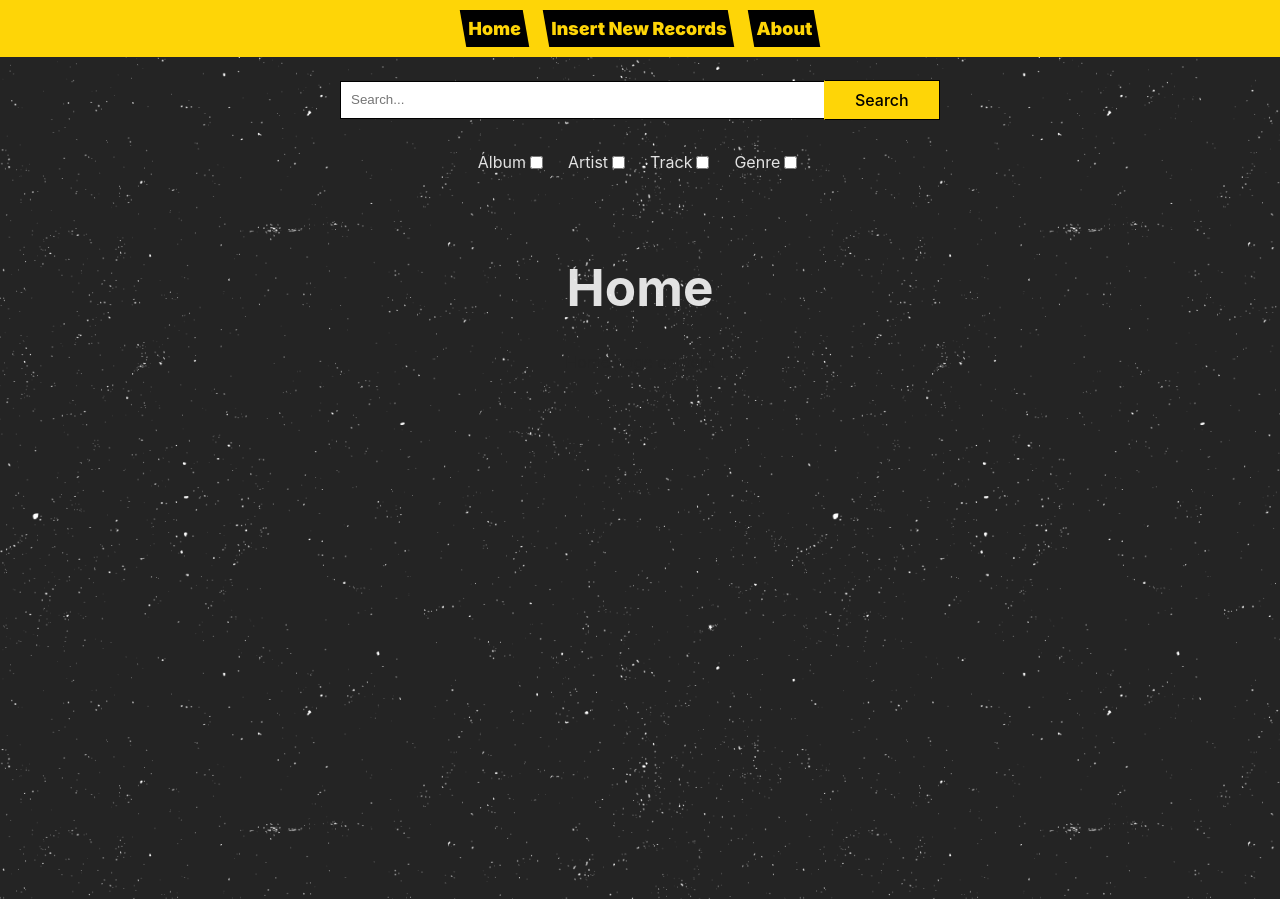
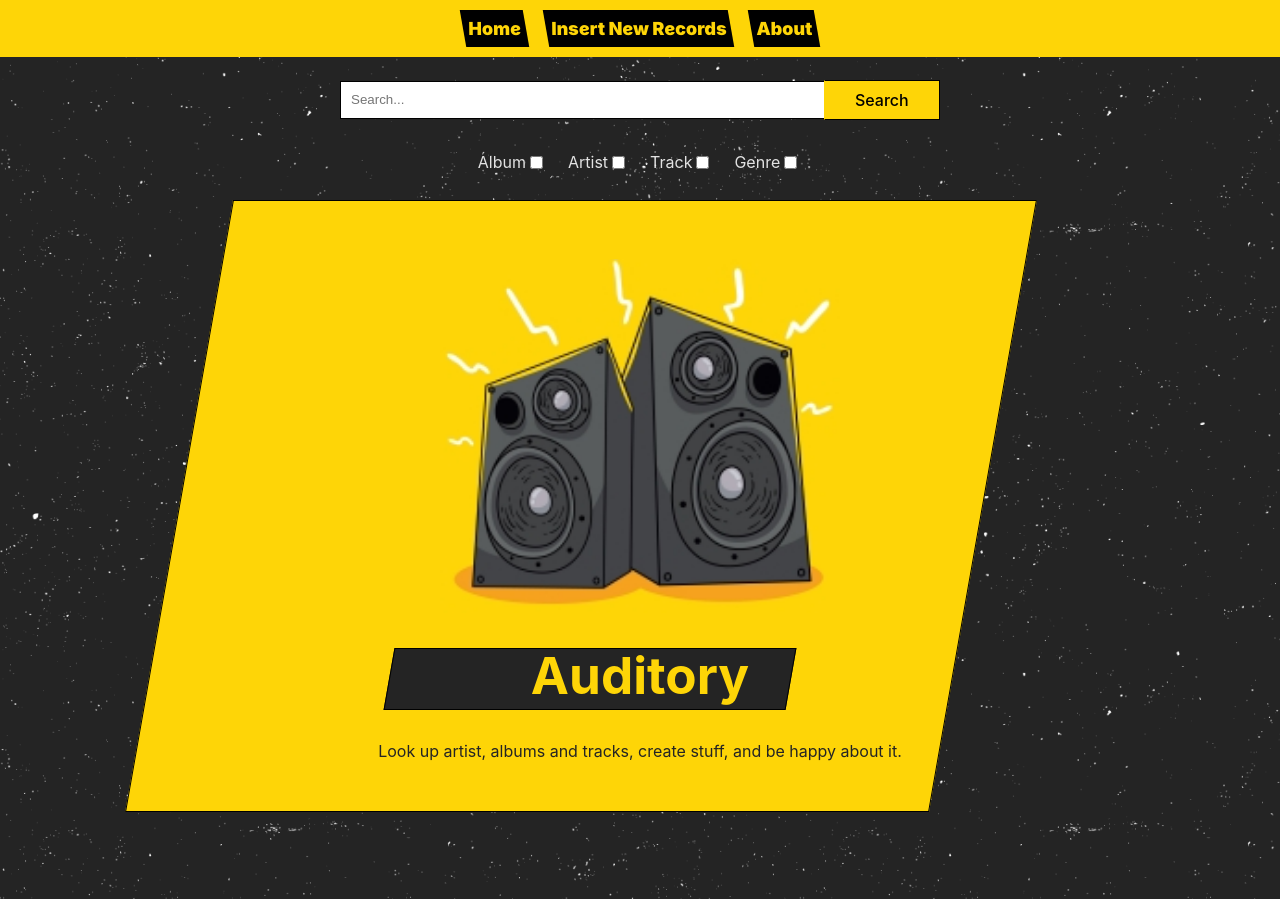
Before and after one commit to jmchor/reactitory, a React (Vite) app: page / in a window 1280 px wide. Built offline with nearby package versions, Linux system fonts and the light colour scheme; no server answers.

Commit message:
Update Home page layout and content

```diff
--- a/src/pages/Home.jsx
+++ b/src/pages/Home.jsx
@@ -1,8 +1,15 @@
 function Home() {
 	return (
-		<div>
-			<h1>Home</h1>
-			<p>Home page content</p>
+		<div className='home-screen'>
+			<img className='home-image' src='/speaker.jpg' alt='' />
+			<div className='headline-container-home'>
+				<div className='headline-container' id='auditory'>
+					<h1>Auditory</h1>
+					<div className='backdrop-black'></div>
+				</div>
+				<div className='backdrop-big'></div>
+			</div>
+			<p>Look up artist, albums and tracks, create stuff, and be happy about it.</p>
 		</div>
 	);
 }
```
